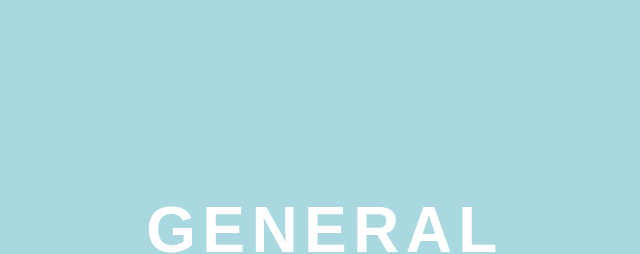
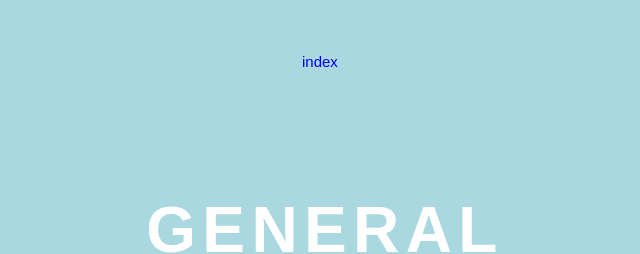
Before and after one commit to viiivo/KICKSTARTWEB, a plain HTML site: page sprint1/pages/buildpage.html in a window 1280 px wide. Shown: the top 254 px of the page, 315-955 px from the left. Drawn offline with Linux system fonts and the light colour scheme; a web font is replaced by a local one.

Commit message:
Add files via upload

```diff
--- a/sprint1/css/Seite13.css
+++ b/sprint1/css/Seite13.css
@@ -143,6 +143,20 @@ hr.new1 {
     font-size: 0.6rem;
     font-style: normal;
   }
+
+  .toptextcenter{
+    padding-top: 10px;
+    position: absolute;
+    right: 0px;
+    left:0px;
+    padding-right: 49%;
+    text-align: right;
+    color: black;
+    font-family: proxima-nova, sans-serif;
+    font-weight: 500;
+    font-size: 0.6rem;
+    font-style: normal;
+  }
   .untertitel{
     font-family: proxima-nova, sans-serif;
     font-weight: 500;
--- a/sprint1/css/Seite3.css
+++ b/sprint1/css/Seite3.css
@@ -111,21 +111,34 @@ hr{
     padding-bottom: 10px;
     }
     .toptextleft{
+      padding-top: 10px;
+      position: absolute;
+      left: 0px;
+      padding-left: 10%;
+      color: black;
+      font-family: proxima-nova, sans-serif;
+      font-weight: 500;
+      font-size: 15px;
+      font-style: normal;
+      }
+      .toptextright{
         padding-top: 10px;
         position: absolute;
-        left: 0px;
-        padding-left: 10%;
+        right: 0px;
+        padding-right: 10%;
+        text-align: right;
         color: black;
         font-family: proxima-nova, sans-serif;
         font-weight: 500;
         font-size: 15px;
         font-style: normal;
       }
-      .toptextright{
+
+      .toptextcenter{
         padding-top: 10px;
         position: absolute;
         right: 0px;
-        padding-right: 10%;
+        padding-right: 49%;
         text-align: right;
         color: black;
         font-family: proxima-nova, sans-serif;
--- a/sprint1/css/style_buildpage.css
+++ b/sprint1/css/style_buildpage.css
@@ -35,6 +35,8 @@ font-style: normal;
 text-align: center;
 }
 
+
+
 a:link {
     text-decoration: none;
   }
--- a/sprint1/pages/buildpage.html
+++ b/sprint1/pages/buildpage.html
@@ -17,7 +17,19 @@
 .auszeichnung{
     font-family: proxima-nova, sans-serif;
 }
-
+.toptextcenter{
+    padding-top: 10px;
+    position: absolute;
+    right: 0px;
+    left:0px;
+    padding-right: 49%;
+    text-align: right;
+    color: black;
+    font-family: proxima-nova, sans-serif;
+    font-weight: 500;
+    font-size: 15px;
+    font-style: normal;
+}
 .toptextleft{
     padding-top: 10px;
     position: absolute;
@@ -36,7 +48,7 @@
     right: 0px;
     padding-right: 10%;
     text-align: right;
-    color: white;
+    color: black;
     font-family: proxima-nova, sans-serif;
     font-weight: 500;
     font-size: 15px;
@@ -46,7 +58,7 @@
 </head>
 <body>
     <div class="toptextleft"><a href="/sprint1/pages/Seite13.html">Seite – 13</a></div>
-
+    <div class="toptextcenter"><a href="/sprint1/pages/buildpage.html">index</a></div>
     <div class="toptextright"><a href="/sprint1/pages/Seite3.html">Seite – 3</a></div>
 
 <h1>
```
Also changed, not shown: sprint1/pages/Seite13.html (+1 -1 lines), sprint1/pages/Seite3.html (+1 -1 lines).
